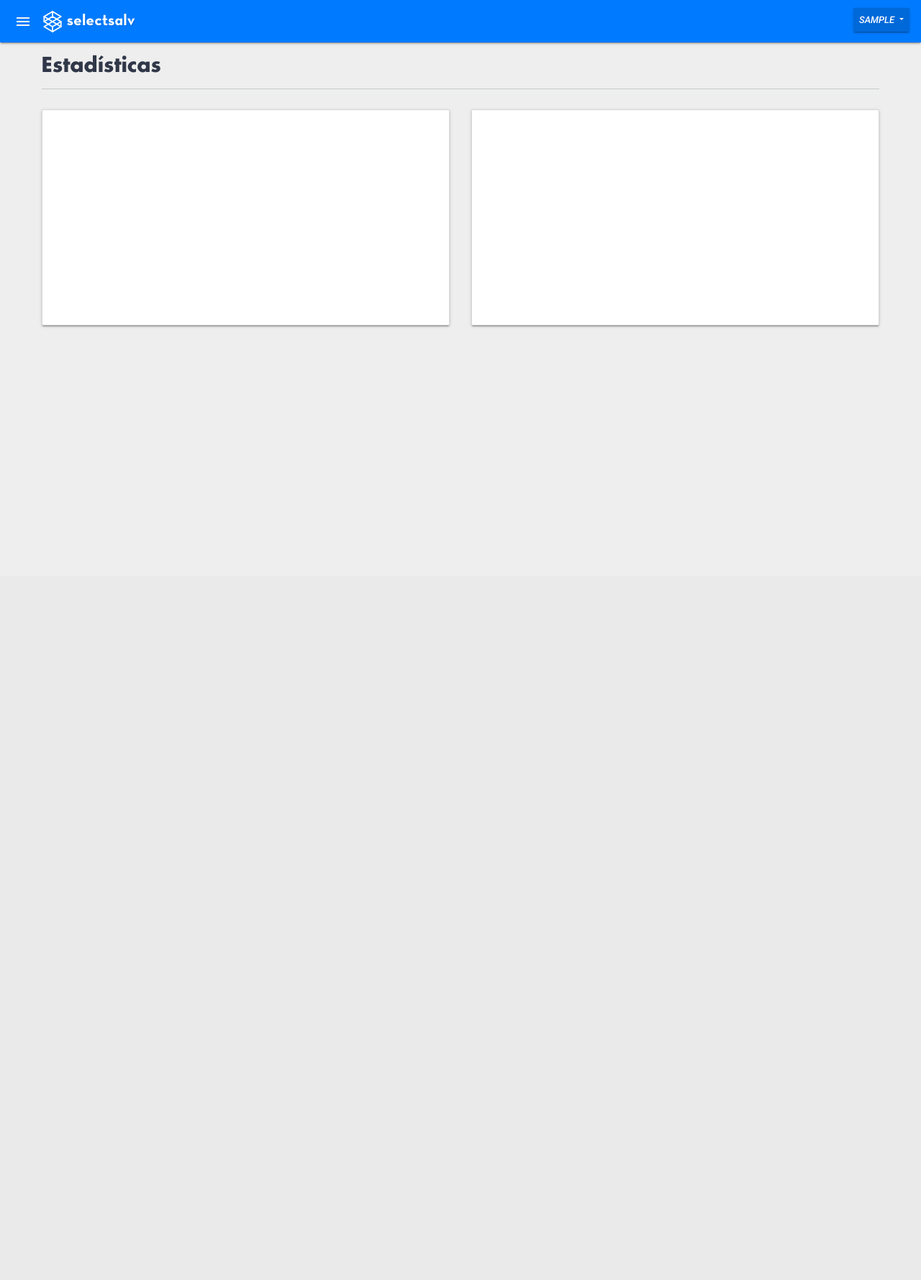
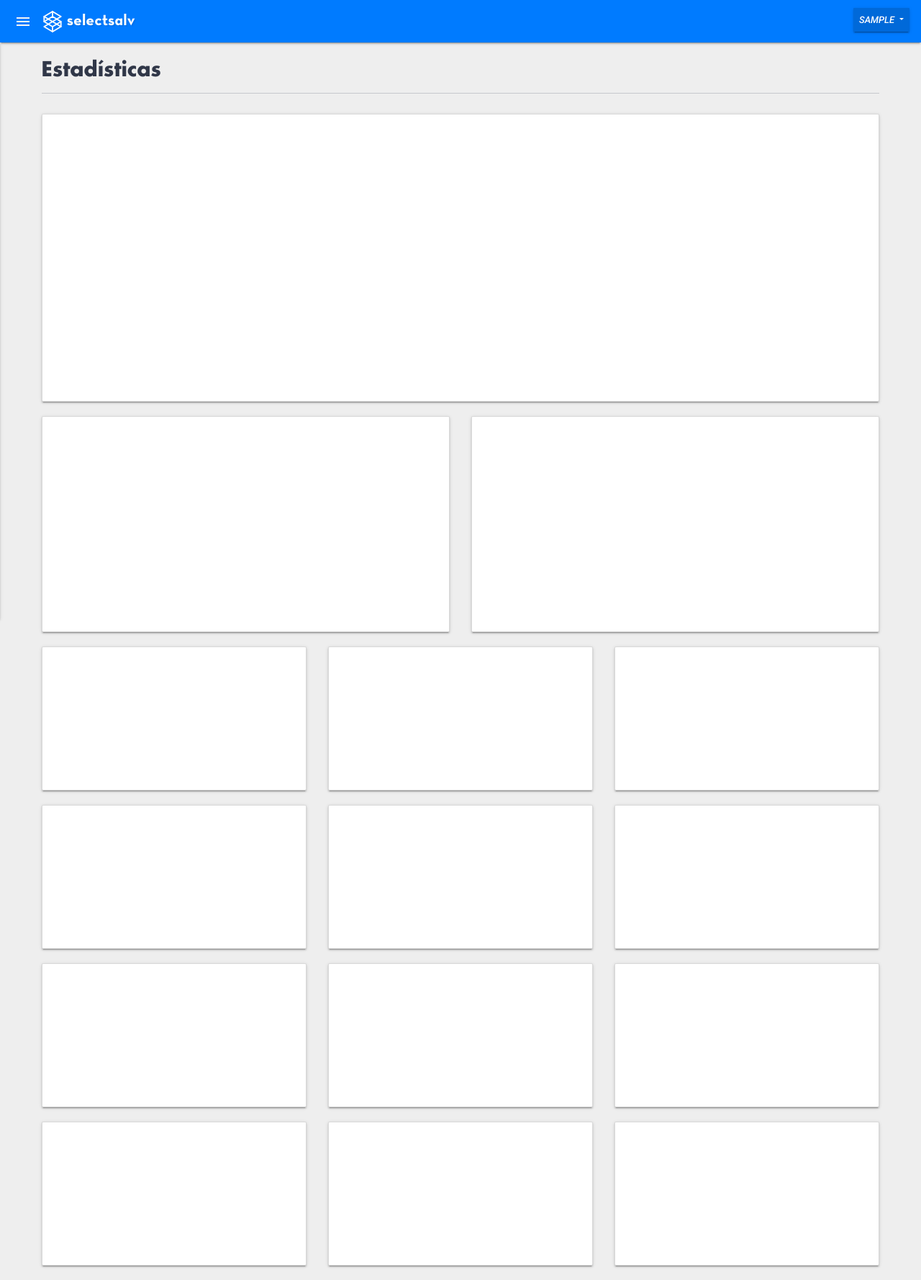
Before and after one commit to SelectSalv/SelectSalv, a PHP site: page /res/php/dashboard.php in a window 1280 px wide. Shown: the whole page at 72% size. Before the commit the page ends 455 px from the top, so only its background shows below. Run offline with PHP 8.4, Linux system fonts and the light colour scheme; the visitor is signed in with stand-in values (Sample User, id 1); some web fonts are replaced.

Commit message:
Primer Sprint

```diff
--- a/res/css/grid.css
+++ b/res/css/grid.css
@@ -1,13 +1,13 @@
 
 div.gráficos{
 	width: 100%;
-	padding: 5px;
 	margin: auto;
 }
 .tarjeta{
 	z-index:1000;
+	width: 100%;
     background: #fff;
-    margin: auto;
+    margin-bottom: 20px;
     border: 1px solid rgba(0, 0, 0, 0.15);
     border-radius: 0.125rem;
     box-shadow: 0 2px 2px 0 rgba(0, 0, 0, 0.14), 0 3px 1px -2px rgba(0, 0, 0, 0.2), 0 1px 5px 0 rgba(0, 0, 0, 0.12);
@@ -15,9 +15,13 @@ div.gráficos{
     -o-transition: all 0.5s ease;
     transition: all 0.5s ease;
 }
+
+.tarjeta-uno{
+	height:400px;
+}
 .tarjeta-xl{
 	height:300px;
 }
 .tarjeta-md{
-
+ 	height: 200px;
 }
--- a/res/css/main.css
+++ b/res/css/main.css
@@ -4,7 +4,6 @@
     -webkit-font-smoothing:antialiased;
 }
 nav {
-    z-index: 1000;
     background: rgba(255, 255, 255, 0.0);
 }
 #btn-menu-nav {
@@ -39,10 +38,9 @@ nav {
     2px 2px 1px rgba(0, 0, 0, 0.05);
 }
 #body {
+
     width: 100%;
-    height: 100%;
     background: #eee;
-    overflow: hidden;
 }
 
 .right {
@@ -221,7 +219,12 @@ footer{
     border-bottom: 1px solid rgba(39, 46, 64, 0.2);
 }
 .contenedor{
+    overflow: show;
+    padding-top: 65px;
+    position: absolute;
     width: 91%;
     /*background: rgba(0,0,0,0.2);*/
+    left: 0;
+    right: 0;
     margin:0 auto;
 }
--- a/res/css/menu.css
+++ b/res/css/menu.css
@@ -1,10 +1,12 @@
 .menu{
+	z-index: 1029;
 	position: fixed;
+	margin-top:60px;
 	float:left;
 	left: 0;
 	height: 100vh;
-	background: #eee;
-	/*box-shadow: 0 2px 2px 0 rgba(0, 0, 0, 0.14), 0 3px 1px -2px rgba(0, 0, 0, 0.2), 0 1px 5px 0 rgba(0, 0, 0, 0.12);*/
+	background: rgba(238, 238, 238, 0.97);
+	box-shadow: 0 2px 2px 0 rgba(0, 0, 0, 0.14), 0 3px 1px -2px rgba(0, 0, 0, 0.2), 0 1px 5px 0 rgba(0, 0, 0, 0.12);
 	width: 250px;
 	transform: translate(-250px);
 	border: 1px solid rgba(0, 0, 0, 0.2);
@@ -50,8 +52,12 @@ a:hover>li
 }
 a:active>li
 {
-	color:rgba(39, 46, 64, 0.955);
-	background: rgba(220, 53, 69, 0.9);
+	color:#fff;
+	background: #007bff;
+}
+a:active>li>i
+{
+	color:#fff;
 }
 .text-purp{
 	color:rgba(39, 46, 64, 0.955);
--- a/res/php/dashboard.php
+++ b/res/php/dashboard.php
@@ -49,16 +49,70 @@
 			</p>
 		</div>
 		<div class="graficos">
+
 			<div class="row">
-				<div class="col-md-6">
+				<div class="col-md-12">
+					<div class="tarjeta tarjeta-uno">
+
+					</div>
+				</div>
+			</div>
+
+			<div class="row">
+				<div class="col-md-6 col-sm-12 col-xs-12">
 					<div class="tarjeta tarjeta-xl">
 
 					</div>
 				</div>
-				<div class="col-md-6">
+				<div class="col-md-6 col-sm-12 col-xs-12">
 					<div class="tarjeta tarjeta-xl">
 
 					</div>
+				</div>
+			</div>
+
+			<div class="row">
+				<div class="col-md-4">
+					<div class="tarjeta tarjeta-md"></div>
+				</div>
+				<div class="col-md-4">
+					<div class="tarjeta tarjeta-md"></div>
+				</div>
+				<div class="col-md-4">
+					<div class="tarjeta tarjeta-md"></div>
+				</div>
+			</div>
+			<div class="row">
+				<div class="col-md-4">
+					<div class="tarjeta tarjeta-md"></div>
+				</div>
+				<div class="col-md-4">
+					<div class="tarjeta tarjeta-md"></div>
+				</div>
+				<div class="col-md-4">
+					<div class="tarjeta tarjeta-md"></div>
+				</div>
+			</div>
+			<div class="row">
+				<div class="col-md-4">
+					<div class="tarjeta tarjeta-md"></div>
+				</div>
+				<div class="col-md-4">
+					<div class="tarjeta tarjeta-md"></div>
+				</div>
+				<div class="col-md-4">
+					<div class="tarjeta tarjeta-md"></div>
+				</div>
+			</div>
+			<div class="row">
+				<div class="col-md-4">
+					<div class="tarjeta tarjeta-md"></div>
+				</div>
+				<div class="col-md-4">
+					<div class="tarjeta tarjeta-md"></div>
+				</div>
+				<div class="col-md-4">
+					<div class="tarjeta tarjeta-md"></div>
 				</div>
 			</div>
 		</div>
--- a/res/php/plantillas.php
+++ b/res/php/plantillas.php
@@ -22,7 +22,7 @@ class Plantilla{
 
 	public function HeaderBar()
 	{
-		echo '<nav class="navbar navbar-dark bg-primary">
+		echo '<nav class="navbar fixed-top navbar-dark bg-primary">
 				<button type="button" style="margin-right: 10px;" id="btn-menu-nav" class=" p2 waves-effect waves-ripple waves-light btn btn-primary bmd-btn-icon align-middle">
 				  <i id="menu-icon" class="material-icons text-light">menu</i>
 				</button>
```
